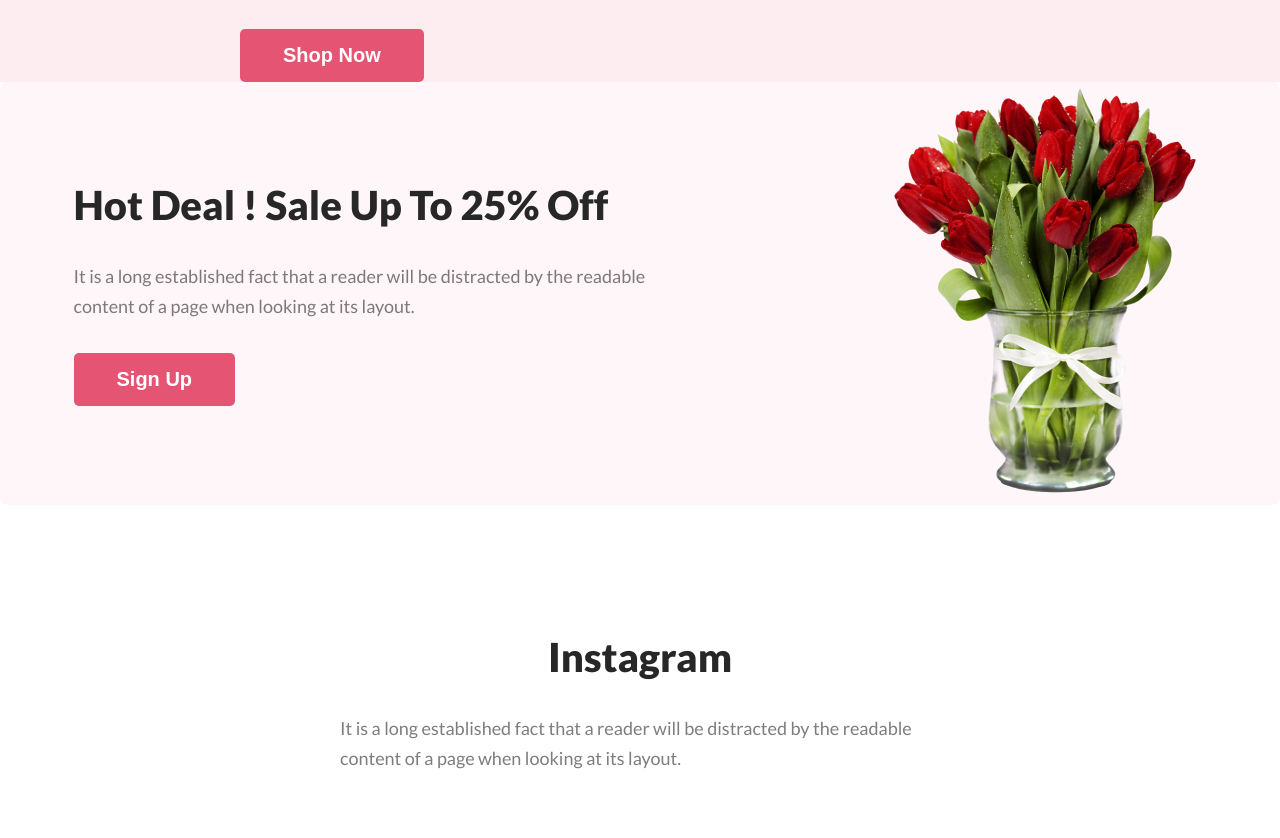
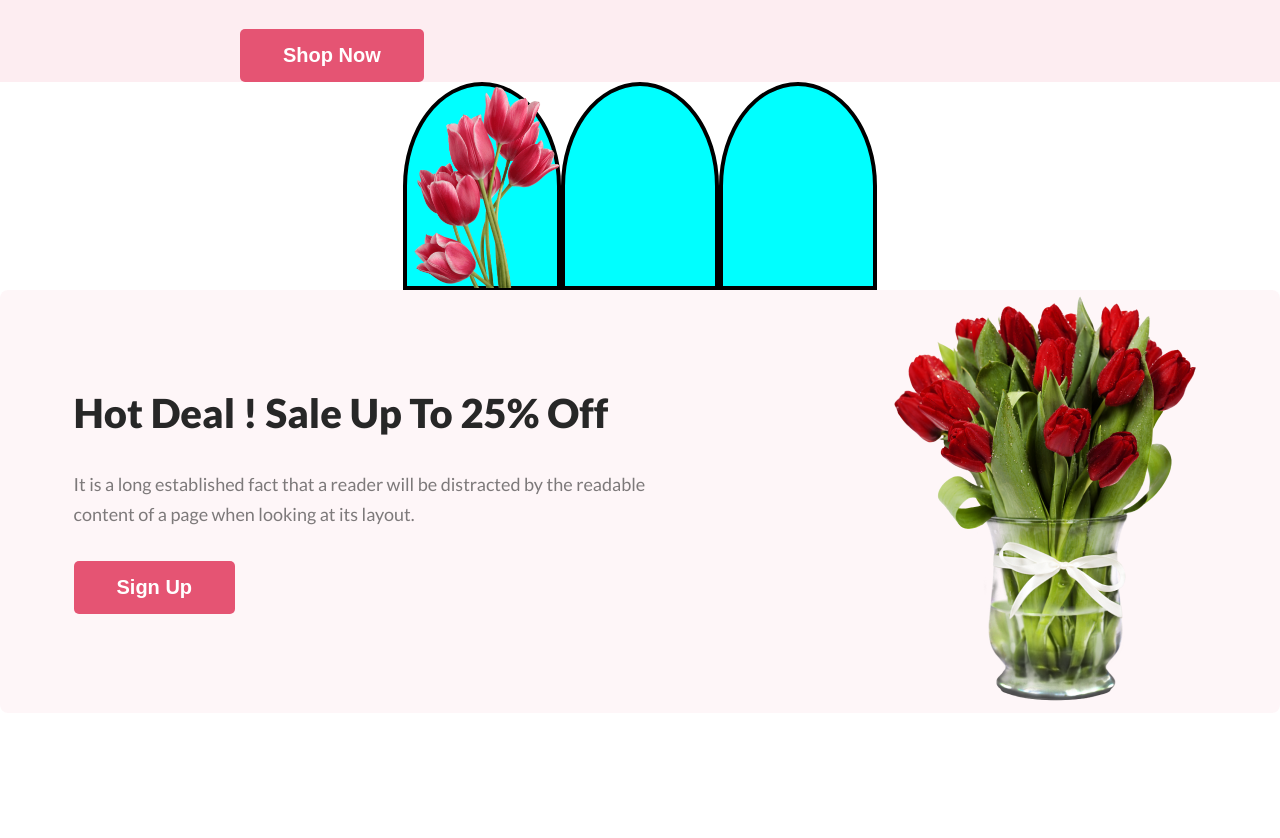
Before and after one commit to MehediRony12/assignment-1, a plain HTML site: page index.html in a window 1280 px wide. Shown: the part 1152-1990 px from the top of the page. Drawn offline with Linux system fonts and the light colour scheme; a web font is replaced by a local one.

```diff
--- a/index.html
+++ b/index.html
@@ -42,6 +42,29 @@
 
 
     <main>
+        <!-- Featured Flowers section -->
+        <section class="featuredFlower">
+            <div class="featuredFlowerList">
+                <img style="align-items: center;width: 160px;bottom: 0% ;" src="img/pngwing 10.png" alt="">
+            </div>
+            <div class="featuredFlowerList"></div>
+            <div class="featuredFlowerList"></div>
+
+        </section>
+
+
+
+
+
+
+
+
+
+
+
+
+
+        <!-- Hot deal section -->
         <section class="hotItem">
             <div class="hotDeal">
                 <h3 class="commonTitle">Hot Deal ! Sale Up To 25% Off</h3>
--- a/style/style.css
+++ b/style/style.css
@@ -115,7 +115,7 @@ body {
 
 }
 
-.someFlowres {
+.someFlowres{
     gap: 100px;
     padding: 12px;
 }
@@ -185,3 +185,19 @@ body {
     line-height: normal;
     margin-top: 32px;
 }
+
+/* Featured flowers */
+.featuredFlowerList {
+    height: 200px;
+    width: 150px;
+    background-color: aqua;
+    border: 4px solid black;
+    border-top-left-radius: 50%;
+    border-top-right-radius: 50%;
+}
+.featuredFlower{
+    display: flex;
+    align-items: center;
+    justify-content: center;
+
+}
```
